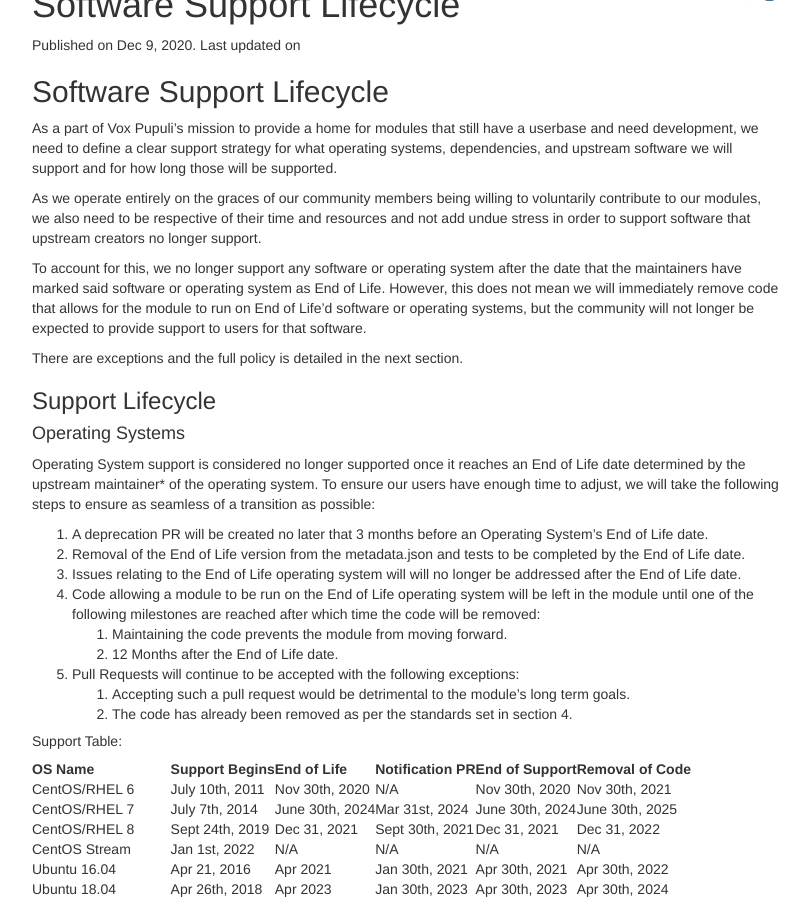
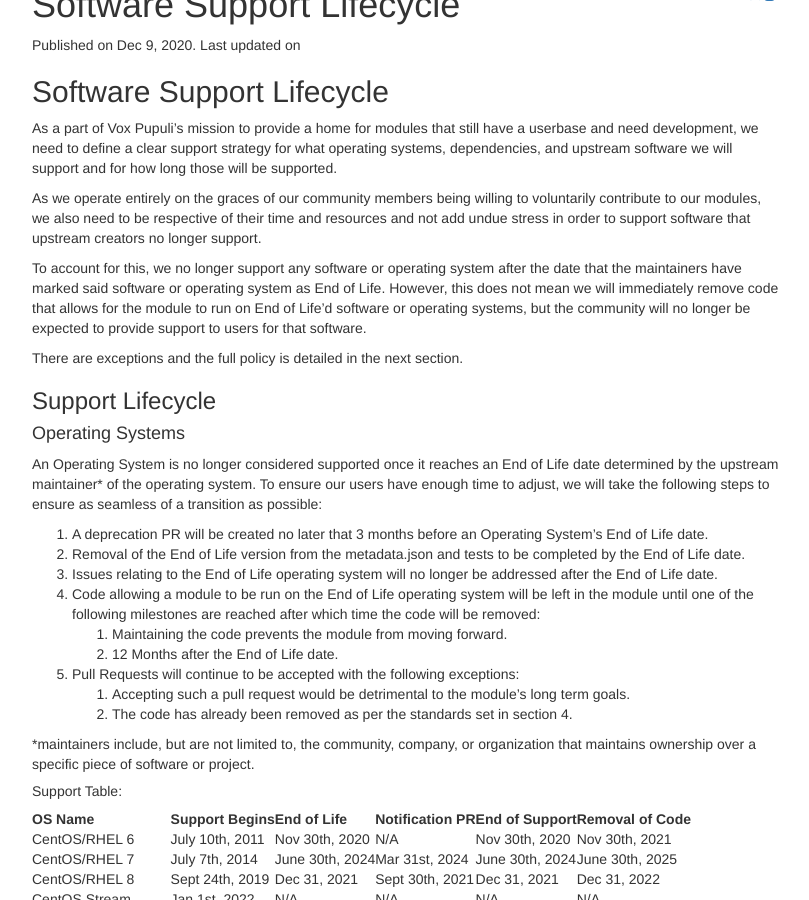
Before and after one commit to voxpupuli/voxpupuli.github.io, a Jekyll site: the page built from _docs/software_support_lifecycle.md, in a window 1280 px wide and 900 px high, scrolled down 236 px. Shown: the whole window, without its empty margins (233-1042 px from the left). Built offline with Jekyll 4.4.1, drawn with Linux system fonts in a browser that asks for light colours; nearby versions of some CDN libraries.

Commit message:
Fix some grammar and add footnote about maintainers

```diff
--- a/_docs/software_support_lifecycle.md
+++ b/_docs/software_support_lifecycle.md
@@ -11,24 +11,26 @@
 
 As we operate entirely on the graces of our community members being willing to voluntarily contribute to our modules, we also need to be respective of their time and resources and not add undue stress in order to support software that upstream creators no longer support.
 
-To account for this, we no longer support any software or operating system after the date that the maintainers have marked said software or operating system as End of Life. However, this does not mean we will immediately remove code that allows for the module to run on End of Life'd software or operating systems, but the community will not longer be expected to provide support to users for that software.
+To account for this, we no longer support any software or operating system after the date that the maintainers have marked said software or operating system as End of Life. However, this does not mean we will immediately remove code that allows for the module to run on End of Life'd software or operating systems, but the community will no longer be expected to provide support to users for that software.
 
 There are exceptions and the full policy is detailed in the next section.
 
 ### Support Lifecycle
 
 #### Operating Systems
-Operating System support is considered no longer supported once it reaches an End of Life date determined by the upstream maintainer* of the operating system. To ensure our users have enough time to adjust, we will take the following steps to ensure as seamless of a transition as possible:
+An Operating System is no longer considered supported once it reaches an End of Life date determined by the upstream maintainer* of the operating system. To ensure our users have enough time to adjust, we will take the following steps to ensure as seamless of a transition as possible:
 
 1. A deprecation PR will be created no later that 3 months before an Operating System's End of Life date.
 2. Removal of the End of Life version from the metadata.json and tests to be completed by the End of Life date.
-3. Issues relating to the End of Life operating system will will no longer be addressed after the End of Life date.
+3. Issues relating to the End of Life operating system will no longer be addressed after the End of Life date.
 4. Code allowing a module to be run on the End of Life operating system will be left in the module until one of the following milestones are reached after which time the code will be removed:
     1. Maintaining the code prevents the module from moving forward.
     2. 12 Months after the End of Life date.
 5. Pull Requests will continue to be accepted with the following exceptions:
     1. Accepting such a pull request would be detrimental to the module's long term goals.
     2. The code has already been removed as per the standards set in section 4.
+
+*maintainers include, but are not limited to, the community, company, or organization that maintains ownership over a specific piece of software or project.
 
 ##### Support Table:
 
```
